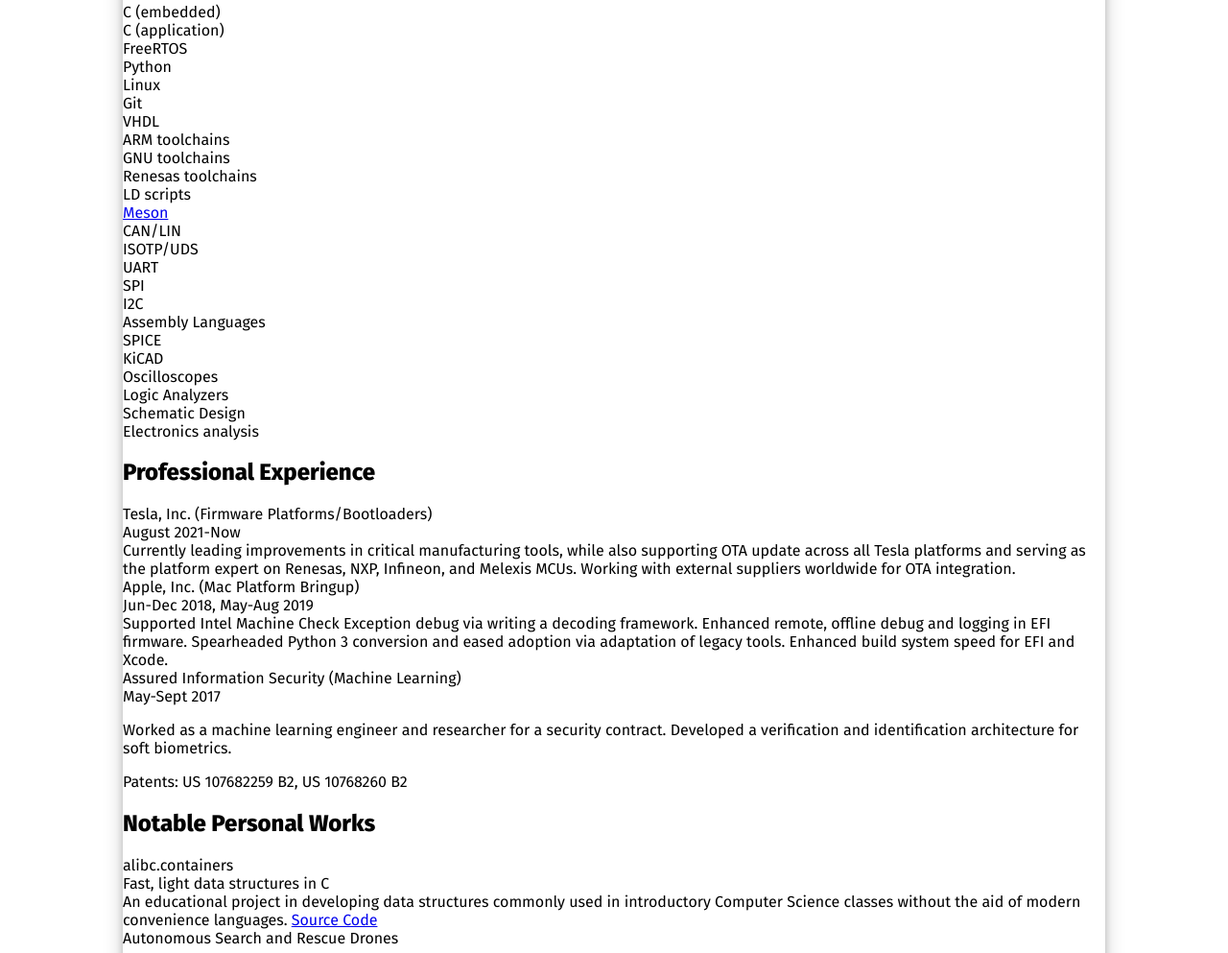
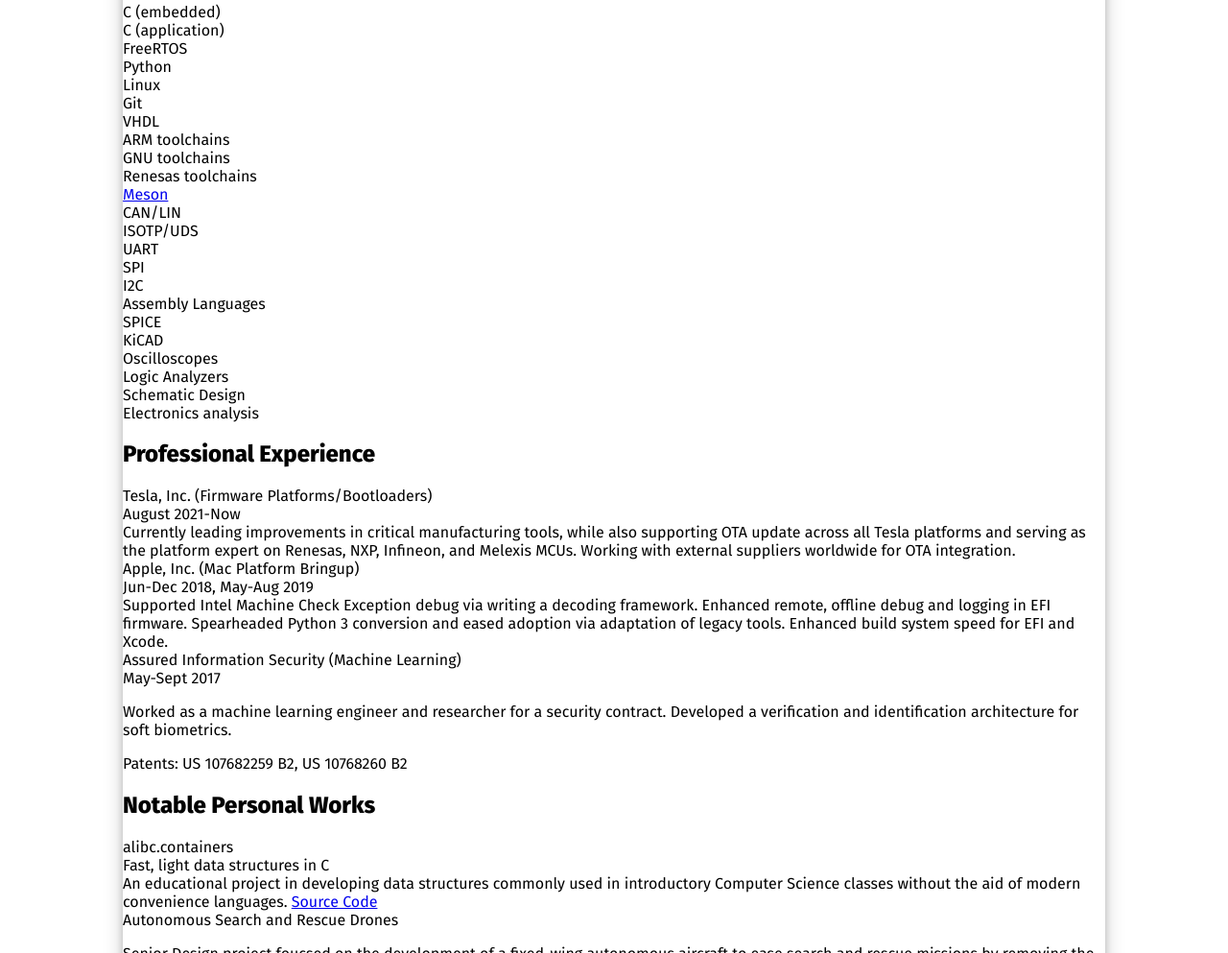
Before and after one commit to PyroAVR/resume, a website: page src/index.html in a window 1280 px wide. Shown: the part 1468-2461 px from the top of the page at 96% size. Drawn offline with Linux system fonts and the light colour scheme.

Commit message:
removed LD script skill so the print looks good

```diff
--- a/src/index.html
+++ b/src/index.html
@@ -53,7 +53,6 @@
                     <div class="skill">ARM toolchains</div>
                     <div class="skill">GNU toolchains</div>
                     <div class="skill">Renesas toolchains</div>
-                    <div class="skill">LD scripts</div>
                     <a class="skill bg-gradient-to-r hover:from-green-400 hover:to-green-300 hover:shadow-2xl hover:text-gray-100" href="https://mesonbuild.com/">Meson</a>
                     <div class="skill">CAN/LIN</div>
                     <div class="skill">ISOTP/UDS</div>
```
